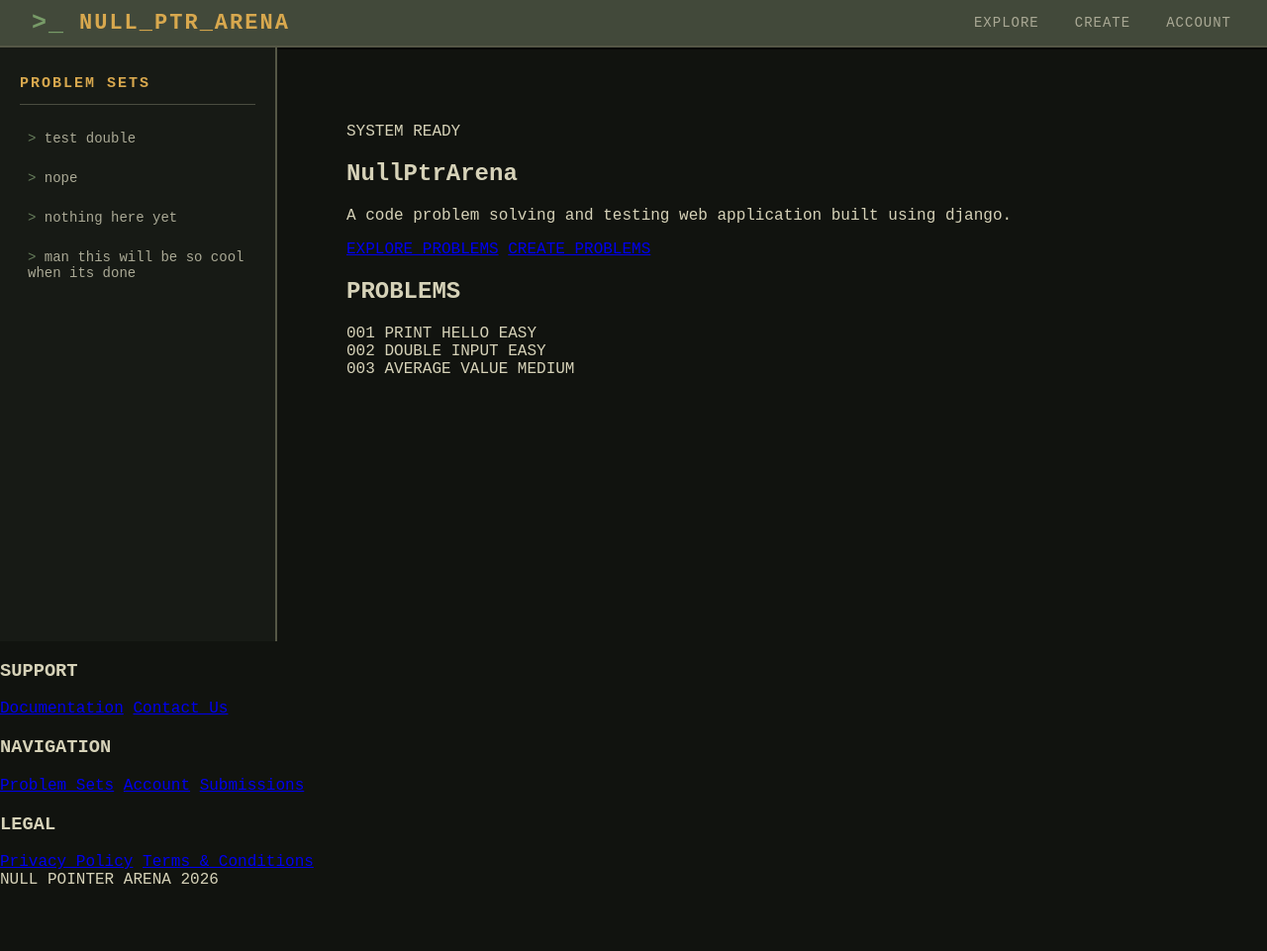
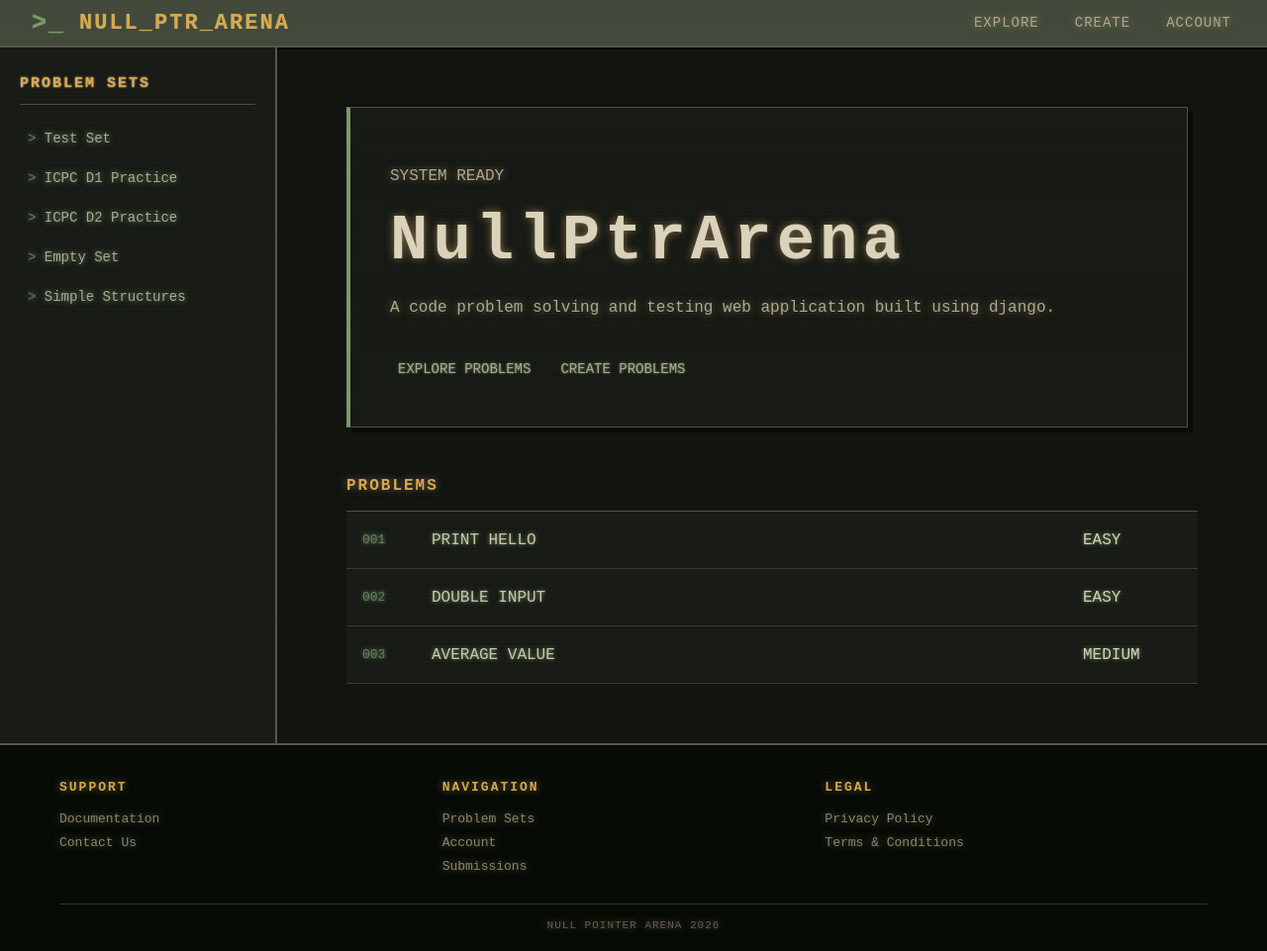
Before and after one commit to BlueSkys643/NullPtrArena, a Django app: page /home/ in a window 1280 px wide. Shown: the whole page at 99% size. Before the commit the page ends 893 px from the top, so only its background shows below. Run offline with Django 5.2, Linux system fonts and the light colour scheme.

Commit message:
styles finished for now

```diff
--- a/arena/static/arena/style.css
+++ b/arena/static/arena/style.css
@@ -18,6 +18,7 @@ body {
 
     display: flex;
     flex-direction: column;
+    text-shadow: 0 0 8px rgba(243, 188, 122, 0.5);
 }
 
 .topbar {
@@ -45,6 +46,7 @@ body {
     gap: 14px;
 
     color: #d8a84e;
+    text-shadow: 0 0 1px #789b68;
 
     font-size: 22px;
     font-weight: bold;
@@ -96,6 +98,7 @@ body {
     padding-bottom: 12px;
     margin-bottom: 16px;
     border-bottom: 1px solid #4a4c40;
+    text-shadow: 0 0 2px #ebbe99;
 }
 
 .sidebar ul {
@@ -114,6 +117,8 @@ body {
     color: #aaa995;
     text-decoration: none;
     font-size: 14px;
+
+    text-shadow: 0 0 6px #789b68;
 }
 
 .sidebar a::before {
@@ -124,6 +129,8 @@ body {
 .sidebar a:hover {
     background: #20241d;
     color: #d8a84e;
+
+    text-shadow: 0 0 9px #ebbe99, 0 0 25px #ebbe99;
 }
 
 .sidebar a:hover::before {
@@ -135,3 +142,218 @@ body {
     max-width: 1100px;
     padding: 60px 70px;
 }
+
+.hero {
+    max-width: 850px;
+    padding: 40px;
+    background: #161914;
+    border: 1px solid #4d5042;
+    border-left: 4px solid #789b68;
+    box-shadow: 5px 5px 0 #090909;
+}
+.hero-buttons {
+    display: flex;
+    gap: 14px;
+    margin-top:30px;
+}
+.hero-buttons a {
+    display: block;
+    padding: 10px 8px;
+    color: #aaa995;
+    text-decoration: none;
+    font-size: 14px;
+
+    text-shadow: 0 0 3px #789b68;
+}
+.hero-buttons a:hover {
+    background: #20241d;
+    color: #d8a84e;
+
+    text-shadow: 0 0 9px #ebbe99, 0 0 25px #ebbe99;
+}
+
+.hero-buttons a:hover::before {
+    color: #d8a84e;
+}
+.hero h1 {
+    margin: 0 0 18px;
+    color: #d8d3b9;
+    font-size: clamp(36px, 5vw, 64px);
+    letter-spacing: 5px;
+}
+.hero p {
+    color: #aaa995;
+    line-height: 1.7;
+}
+
+.problems {
+    margin-top: 50px;
+}
+.problems h2 {
+    margin: 0 0 16px;
+    color: #d8a84e;
+    font-size: 16px;
+    letter-spacing: 2px;
+    text-shadow: 0 0 8px rgba(210, 190, 166, 0.5);
+}
+.problem-list {
+    border-top: 1px solid #4d5042;
+}
+.problem {
+    display: grid;
+    grid-template-columns: 70px 1fr 100px;
+    align-items: center;
+    min-height: 58px;
+    padding: 0 16px;
+    background: #171a15;
+    border-bottom: 1px solid #383b31;
+
+    text-shadow: 0 0 4px #789b68;
+}
+.problem:hover {
+    background: #20241d;
+    text-shadow: 0 0 9px #ebbe99, 0 0 25px #ebbe99;
+}
+.problem-id {
+    color: #667d5b;
+    font-size: 13px;
+}
+.problem-name {
+    color: #c9c6ae;
+}
+.problem-difficulty {
+    text-align: right;
+    color: #8f907e;
+    font-size: 11px;
+    letter-spacing: 1px;
+}
+
+footer {
+    display: grid;
+    grid-template-columns: repeat(3, 1fr);
+    padding: 35px 60px 20px;
+    background: #060b06;
+    border-top: 2px solid #555746;
+    color: #858676;
+}
+.foot-section {
+    display:flex;
+    flex-direction: column;
+    gap:9px;
+}
+.foot-section h3 {
+    margin: 0 0 8px;
+    color: #d8a84e;
+    font-size: 13px;
+    letter-spacing: 2px;
+}
+.foot-section a {
+    color: #858676;
+    text-decoration: none;
+    font-size: 13px;
+}
+.foot-section a:hover {
+    color: #d8a84e;
+}
+.foot-bottom {
+    grid-column: 1 / -1;
+    margin-top: 30px;
+    padding-top: 15px;
+    border-top: 1px solid #303329;
+    text-align: center;
+    color: #5f6155;
+    font-size: 11px;
+    letter-spacing: 1px;
+}
+
+/* This is either going to kick ass or suck ass */
+
+body::after {
+    content: "";
+
+    position: fixed;
+    inset: 0;
+
+    pointer-events: none;
+
+    background: repeating-linear-gradient(
+        to bottom,
+        rgba(255, 255, 255, 0.015),
+        rgba(255, 255, 255, 0.015) 1px,
+        transparent 1px,
+        transparent 4px
+    );
+}
+
+@media (max-width: 800px) {
+
+    .topbar {
+        height: auto;
+
+        flex-direction: column;
+        align-items: flex-start;
+
+        gap: 18px;
+
+        padding: 20px;
+    }
+
+    .topbar nav {
+        gap: 12px;
+        flex-wrap: wrap;
+    }
+
+    .layout {
+        flex-direction: column;
+    }
+
+    .sidebar {
+        width: 100%;
+
+        border-right: none;
+        border-bottom: 2px solid #555746;
+    }
+
+    .content {
+        padding: 35px 20px;
+    }
+
+    .hero {
+        padding: 25px;
+    }
+
+    .hero h1 {
+        font-size: 36px;
+    }
+
+    .hero-buttons {
+        flex-direction: column;
+    }
+
+    .hero-buttons a {
+        text-align: center;
+    }
+
+    footer {
+        grid-template-columns: 1fr;
+
+        padding: 30px 25px 20px;
+    }
+
+    .footer-bottom {
+        grid-column: auto;
+    }
+}
+
+
+@media (max-width: 500px) {
+
+    .problem {
+        grid-template-columns: 50px 1fr;
+        padding: 12px;
+    }
+
+    .problem-difficulty {
+        display: none;
+    }
+}
--- a/arena/templates/arena/home.html
+++ b/arena/templates/arena/home.html
@@ -21,10 +21,11 @@
         <aside class="sidebar">
         <div class="sidebar-title">PROBLEM SETS</div>
             <ul id="problemlistA">
-                <li class="list-prob"><a href="#">test double</a></li>
-                <li class="list-prob"><a href="#">nope</a></li>
-                <li class="list-prob"><a href="#">nothing here yet</a></li>
-                <li class="list-prob"><a href="#">man this will be so cool when its done</a></li>
+                <li class="list-prob"><a href="#">Test Set</a></li>
+                <li class="list-prob"><a href="#">ICPC D1 Practice</a></li>
+                <li class="list-prob"><a href="#">ICPC D2 Practice</a></li>
+                <li class="list-prob"><a href="#">Empty Set</a></li>
+                <li class="list-prob"><a href="#">Simple Structures</a></li>
             </ul>
         </aside>
         <main class="content">
@@ -65,18 +66,18 @@
         </main>
     </div>
     <footer>
-        <div class="foot-left">
+        <div class="foot-section">
             <h3>SUPPORT</h3>
             <a href="#">Documentation</a>
             <a href="#">Contact Us</a>
         </div>
-        <div class="foot-middle">
+        <div class="foot-section">
             <h3>NAVIGATION</h3>
             <a href="#">Problem Sets</a>
             <a href="#">Account</a>
             <a href="#">Submissions</a>
         </div>
-        <div class="foot-right">
+        <div class="foot-section">
             <h3>LEGAL</h3>
             <a href="#">Privacy Policy</a>
             <a href="#">Terms & Conditions</a>
```
